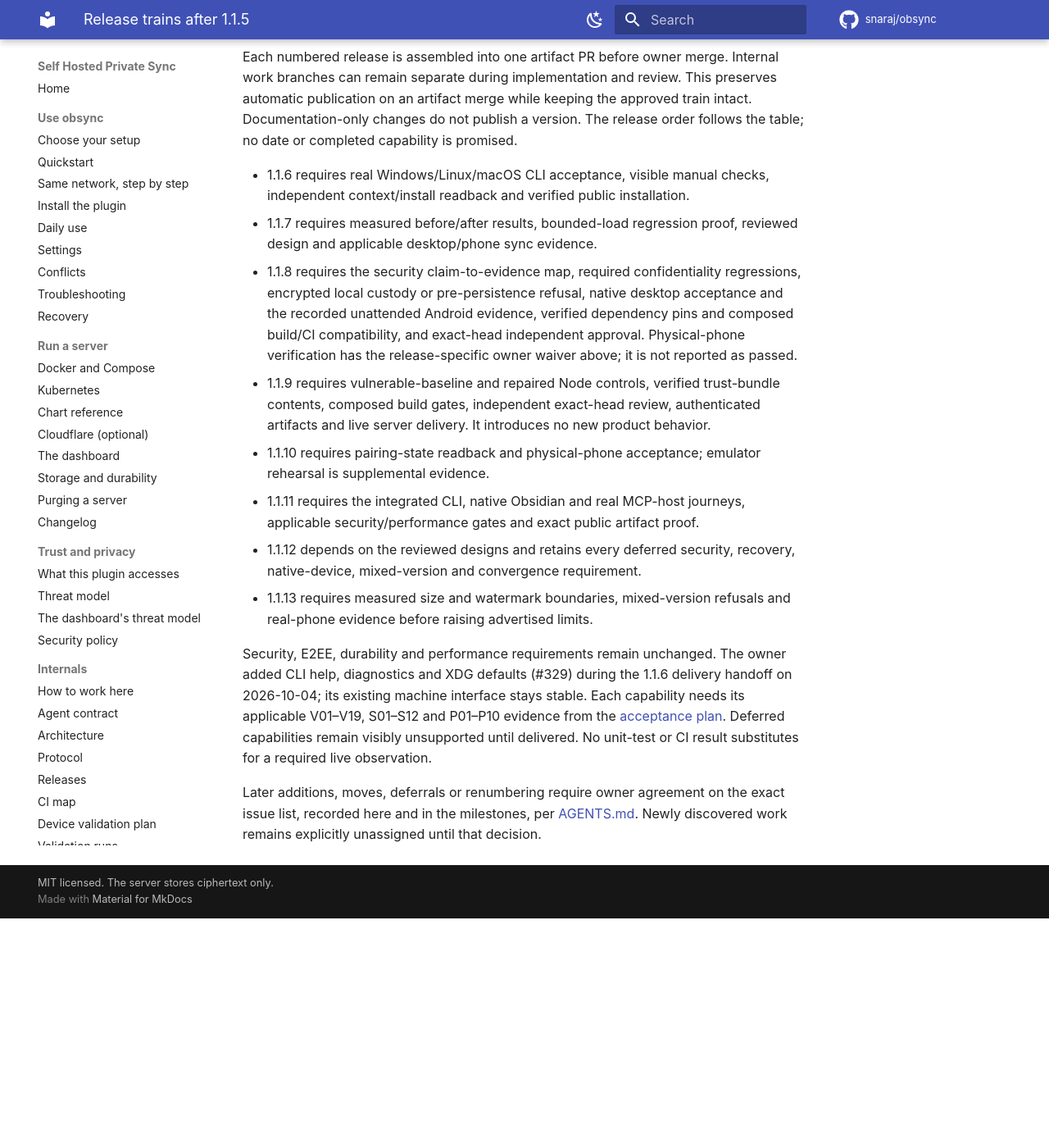
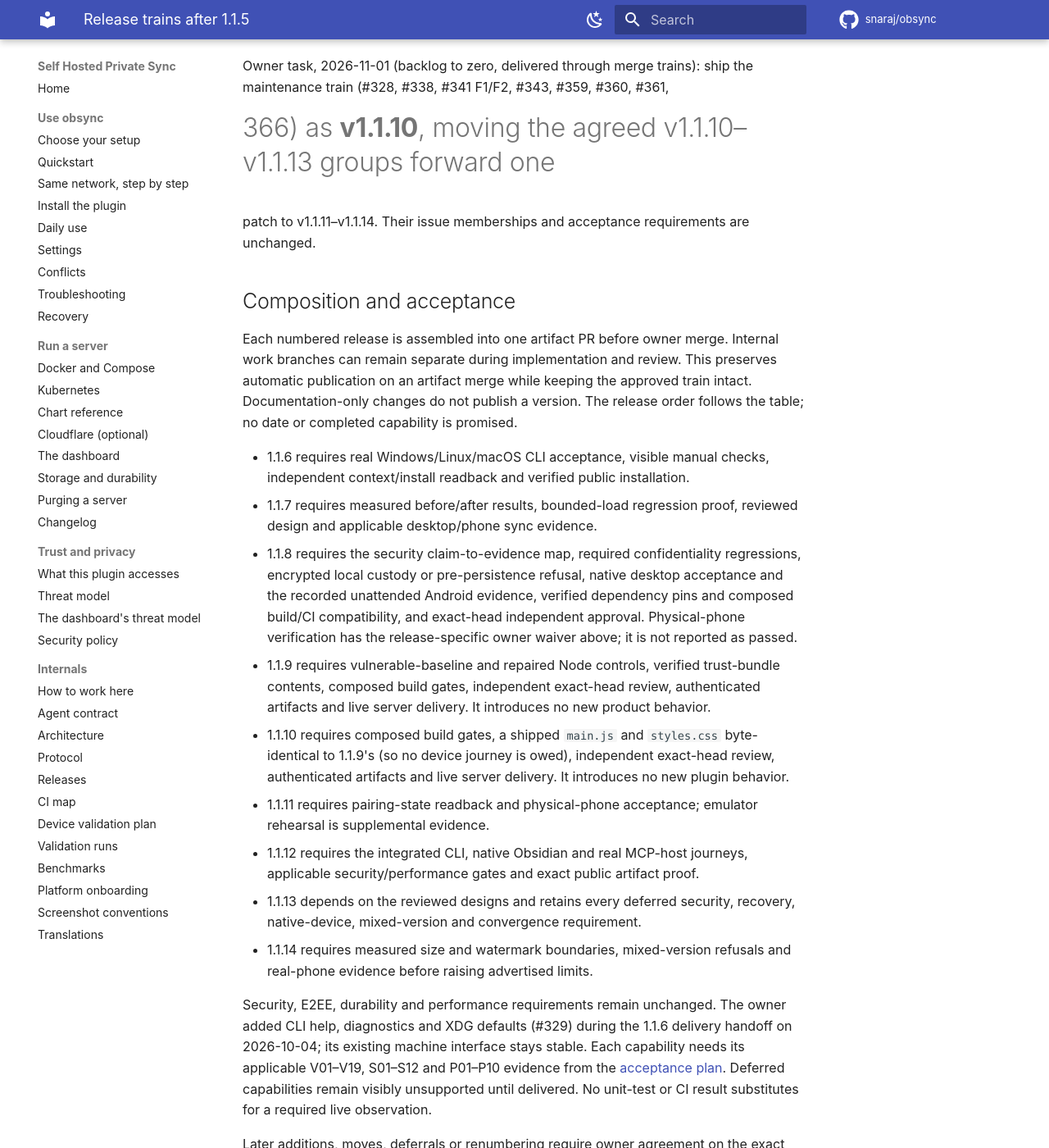
Before and after one commit to snaraj/obsync, an MkDocs documentation site: the page built from docs/release-trains.md, in a window 1280 px wide and 1400 px high, scrolled down 2089 px. Shown: the whole window at 82% size. Built offline with MkDocs 1.6.1 and Material for MkDocs 9.7.7, drawn with Linux system fonts in a browser that asks for light colours; comment, search, counter and statistics services are not loaded; before the commit the page ends 3209 px from its top, so only the background shows below that; some of the changed text lies outside the part shown.

Commit message:
Release 1.1.10: maintenance train
Advances every lockstep lock one patch from the protected base da91b67a
(1.1.9): VERSION, the workspace version in Cargo.toml (and the three
workspace entries in Cargo.lock), chart version and appVersion,
values image.tag v1.1.10, root manifest.json, the plugin package
version (package.json and its lockfile), the chart README's
verification example, versions.json (1.1.10 keeps minAppVersion 1.13.0)
and the CHANGELOG 1.1.10 entry.

docs/release-trains.md records the train as v1.1.10 (milestone 39) and
moves the agreed groups forward one patch to v1.1.11-v1.1.14 (milestones
34, 35, 32 and 36 renamed accordingly); memberships and acceptance are
unchanged. 1.1.10's acceptance line states that the shipped main.js and
styles.css are byte-identical to 1.1.9's, so no device journey is owed.

- Opus5.5

```diff
--- a/Cargo.toml
+++ b/Cargo.toml
@@ -3,7 +3,7 @@
 members = ["crates/obsync-core", "crates/obsyncd", "crates/obsync-cli"]
 
 [workspace.package]
-version = "1.1.9"
+version = "1.1.10"
 edition = "2024"
 rust-version = "1.98.0"
 license = "MIT"
--- a/docs/release-trains.md
+++ b/docs/release-trains.md
@@ -11,10 +11,11 @@
 | [v1.1.7](https://github.com/snaraj/obsync/milestone/33) | First-sync writes, background performance, load-test regressions, measured pipeline/design work and CLI usability | #274, #277, #283, #319, #325, #329 |
 | [v1.1.8](https://github.com/snaraj/obsync/milestone/37) | End-to-end encryption assurance, strict recovery, client key custody, configurable device revocation and build/CI dependency updates | #344, #346; dependency PRs #348–#355 |
 | [v1.1.9](https://github.com/snaraj/obsync/milestone/38) | Security dependency repairs: Node build runtime, server trust bundle and documentation certifi | #357, #362, #363 |
-| [v1.1.10](https://github.com/snaraj/obsync/milestone/34) | Pairing confirmation, physical-phone blind-start/readback, remaining concurrent-input timing and conflict-notice acceptance | #290, #314, #339, #340 |
-| [v1.1.11](https://github.com/snaraj/obsync/milestone/35) | Management authentication, existing-server setup, device lifecycle, MCP observe, readable logs and final integrated acceptance | #254, #256, #257, #258, #261, #262, #321 |
-| [v1.1.12](https://github.com/snaraj/obsync/milestone/32) | Deferred export, storage/deployment, backup/recovery and co-editing engine | #259, #260, #315, #317 |
-| [v1.1.13](https://github.com/snaraj/obsync/milestone/36) | Large-file limits, mobile streaming and measured device ceilings | #330, #331, #332 |
+| [v1.1.10](https://github.com/snaraj/obsync/milestone/39) | Maintenance: dependency updates, CI flake repairs, dashboard language and control contrast, neutral documentation, comment cleanup outside the plugin | #328, #338, #341, #343, #359, #360, #361, #366 |
+| [v1.1.11](https://github.com/snaraj/obsync/milestone/34) | Pairing confirmation, physical-phone blind-start/readback, remaining concurrent-input timing and conflict-notice acceptance | #290, #314, #339, #340 |
+| [v1.1.12](https://github.com/snaraj/obsync/milestone/35) | Management authentication, existing-server setup, device lifecycle, MCP observe, readable logs and final integrated acceptance | #254, #256, #257, #258, #261, #262, #321 |
+| [v1.1.13](https://github.com/snaraj/obsync/milestone/32) | Deferred export, storage/deployment, backup/recovery and co-editing engine | #259, #260, #315, #317 |
+| [v1.1.14](https://github.com/snaraj/obsync/milestone/36) | Large-file limits, mobile streaming and measured device ceilings | #330, #331, #332 |
 
 #325 separates the immediate measurements, pipeline improvements, reviewed
 state/migration design and bounded experiments from #315's later engine. Its
@@ -58,6 +59,12 @@
 requirements are unchanged. This is the scoped dependency repair release;
 it does not claim completion of the later feature groups.
 
+Owner task, 2026-11-01 (backlog to zero, delivered through merge trains):
+ship the maintenance train (#328, #338, #341 F1/F2, #343, #359, #360, #361,
+#366) as **v1.1.10**, moving the agreed v1.1.10–v1.1.13 groups forward one
+patch to v1.1.11–v1.1.14. Their issue memberships and acceptance requirements
+are unchanged.
+
 ## Composition and acceptance
 
 Each numbered release is assembled into one artifact PR before owner merge.
@@ -79,13 +86,17 @@
 - 1.1.9 requires vulnerable-baseline and repaired Node controls, verified trust-bundle
   contents, composed build gates, independent exact-head review, authenticated
   artifacts and live server delivery. It introduces no new product behavior.
-- 1.1.10 requires pairing-state readback and physical-phone acceptance; emulator
+- 1.1.10 requires composed build gates, a shipped `main.js` and `styles.css`
+  byte-identical to 1.1.9's (so no device journey is owed), independent
+  exact-head review, authenticated artifacts and live server delivery. It
+  introduces no new plugin behavior.
+- 1.1.11 requires pairing-state readback and physical-phone acceptance; emulator
   rehearsal is supplemental evidence.
-- 1.1.11 requires the integrated CLI, native Obsidian and real MCP-host journeys,
+- 1.1.12 requires the integrated CLI, native Obsidian and real MCP-host journeys,
   applicable security/performance gates and exact public artifact proof.
-- 1.1.12 depends on the reviewed designs and retains every deferred security,
+- 1.1.13 depends on the reviewed designs and retains every deferred security,
   recovery, native-device, mixed-version and convergence requirement.
-- 1.1.13 requires measured size and watermark boundaries, mixed-version
+- 1.1.14 requires measured size and watermark boundaries, mixed-version
   refusals and real-phone evidence before raising advertised limits.
 
 Security, E2EE, durability and performance requirements remain unchanged.
--- a/versions.json
+++ b/versions.json
@@ -24,5 +24,6 @@
   "1.1.6": "1.13.0",
   "1.1.7": "1.13.0",
   "1.1.8": "1.13.0",
-  "1.1.9": "1.13.0"
+  "1.1.9": "1.13.0",
+  "1.1.10": "1.13.0"
 }
```
Also changed, not shown: CHANGELOG.md (+15 -0 lines), chart/README.md (+2 -2 lines), manifest.json, 6 other files.
